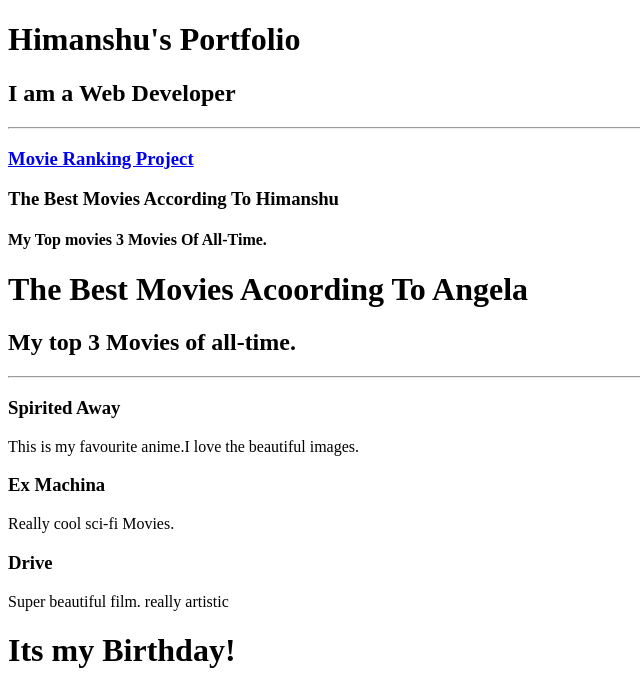
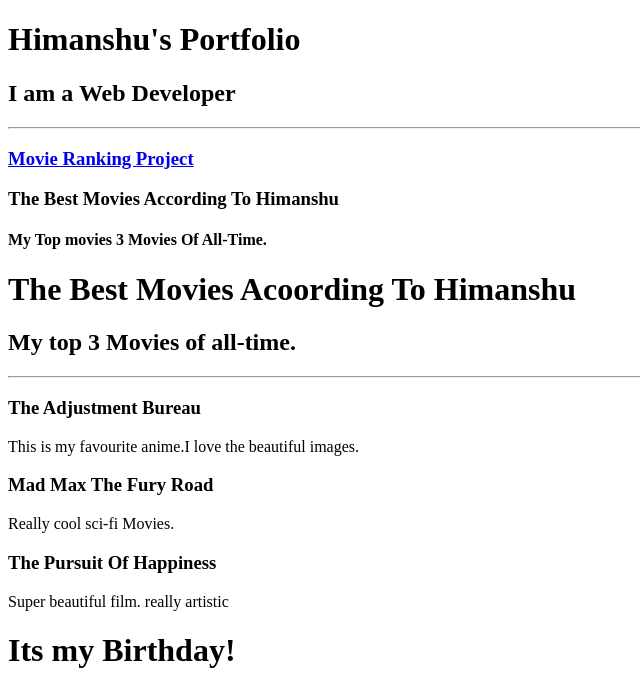
Before and after one commit to 0105himanshu/html-portfolio, a plain HTML site: page index.html in a window 1280 px wide. Shown: the top 687 px of the page, without its empty margins (0-640 px from the left). Drawn offline with Linux system fonts and the light colour scheme.

Commit message:
Update index.html

```diff
--- a/index.html
+++ b/index.html
@@ -15,19 +15,18 @@
   <h3>The Best Movies According To Himanshu</h3>
 
   <h4>My Top movies 3 Movies Of All-Time.</h4></hr>
-  <h1>The Best Movies Acoording To Angela</h1>
+  <h1>The Best Movies Acoording To Himanshu</h1>
 
   <h2>My top 3 Movies of all-time.</h2><hr>
 
 
- <h3>Spirited Away</h3>
+ <h3>The Adjustment Bureau</h3>
  <p>This is my favourite anime.I love the beautiful images.</p>
 
-
- <h3>Ex Machina</h3>
+ <h3>Mad Max The Fury Road</h3>
  <p>Really cool sci-fi Movies.</p>
 
- <h3>Drive</h3>
+ <h3>The Pursuit Of Happiness</h3>
  <p>Super beautiful film. really artistic</p>
 
 
```
